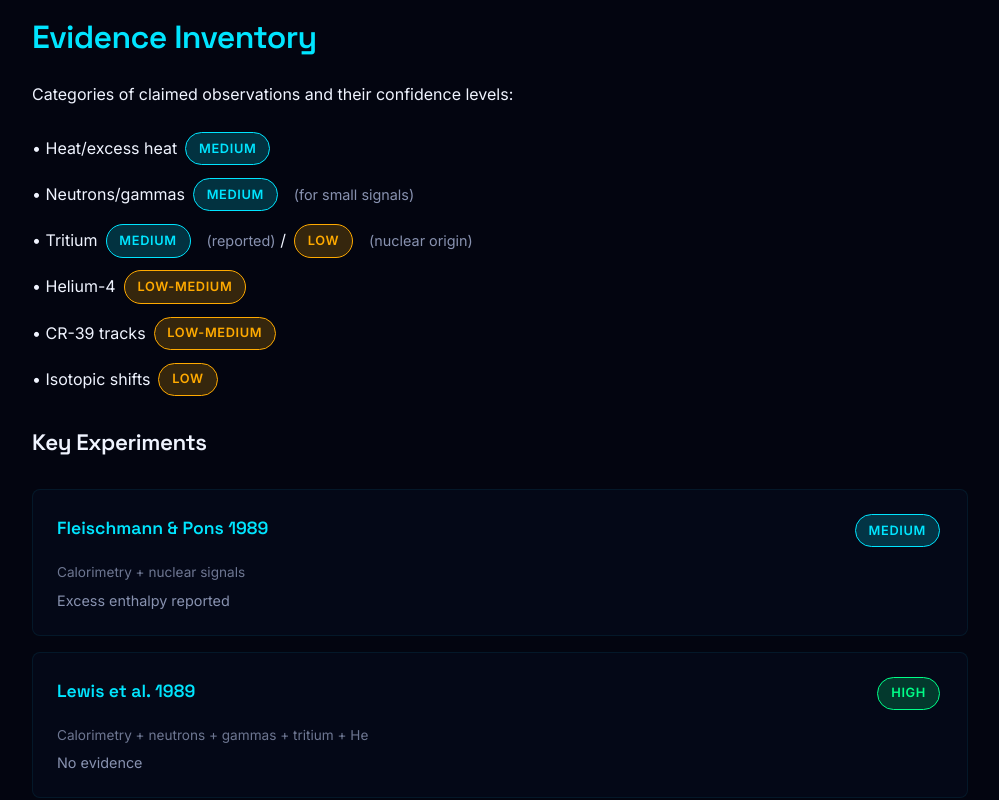
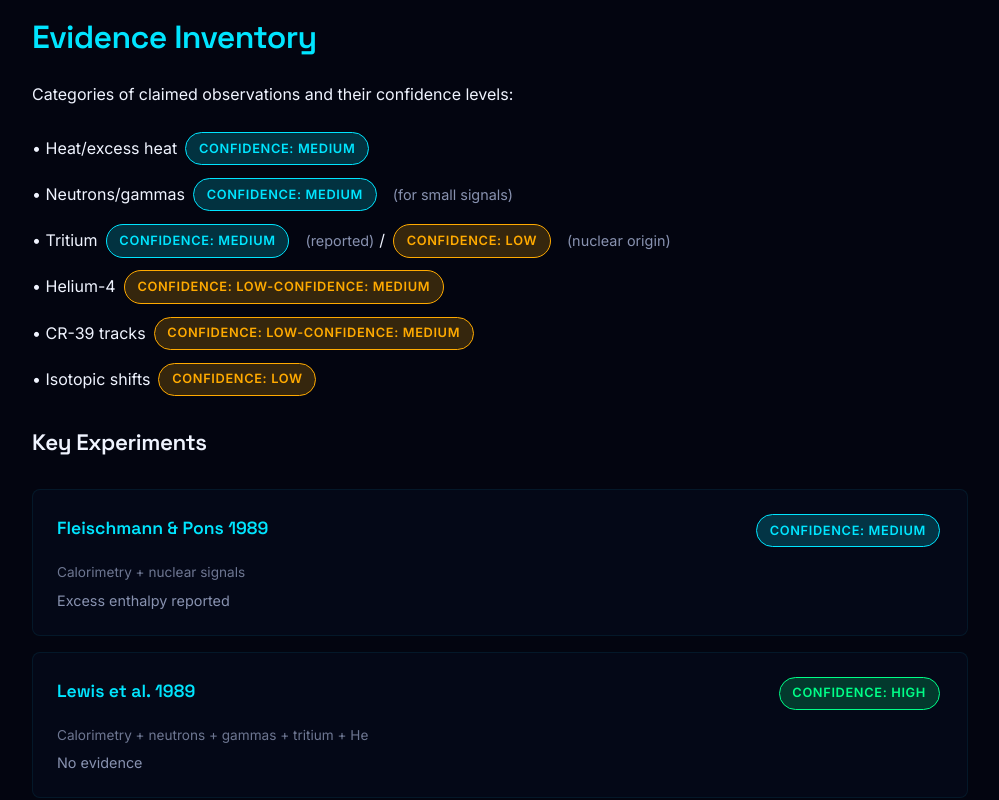
Before and after one commit to Xfaang/cold-fusion, a React (Vite) app: page / in a window 1280 px wide. Shown: the part 2680-3480 px from the top of the page, without its empty margins (280-1279 px from the left). Built offline with nearby package versions, Linux system fonts and the light colour scheme.

Commit message:
fix: add 'Pewność:' / 'Confidence:' prefix to badges

```diff
--- a/src/i18n.ts
+++ b/src/i18n.ts
@@ -22,10 +22,10 @@ export const translations = {
     partnership: "Współpraca",
 
     // Confidence badges
-    confidenceHigh: "Wysoka",
-    confidenceMedium: "Średnia",
-    confidenceLow: "Niska",
-    confidenceVeryLow: "Bardzo Niska",
+    confidenceHigh: "Pewność: Wysoka",
+    confidenceMedium: "Pewność: Średnia",
+    confidenceLow: "Pewność: Niska",
+    confidenceVeryLow: "Pewność: Bardzo Niska",
 
     // Introduction content
     introContent1: "Zimna fuzja (LENR) odnosi się do twierdzeń o energii o skali jądrowej w układach materii skondensowanej w temperaturze otoczenia. Dobrze kontrolowane replikacje nie wykazują silnej produkcji energii netto. Część badań donosi o przerywanym nadmiarze ciepła. Ponowna ocena Nature z 2019 roku nie znalazła dowodów. Nature z 2025 roku poinformował, że elektrochemiczne ładowanie zwiększyło wydajność neutronów z fuzji D-D o ~15%.",
@@ -225,10 +225,10 @@ export const translations = {
     partnership: "Partnership",
 
     // Confidence badges
-    confidenceHigh: "High",
-    confidenceMedium: "Medium",
-    confidenceLow: "Low",
-    confidenceVeryLow: "Very Low",
+    confidenceHigh: "Confidence: High",
+    confidenceMedium: "Confidence: Medium",
+    confidenceLow: "Confidence: Low",
+    confidenceVeryLow: "Confidence: Very Low",
 
     // Introduction content
     introContent1: "Cold fusion (LENR) refers to claims of nuclear-scale energy in condensed-matter systems at ambient temperatures. Well-controlled replications find no strong net energy production. A subset reports intermittent excess heat. 2019 Nature re-evaluation found no evidence. 2025 Nature reported electrochemical loading boosted D-D fusion neutron yield by ~15%.",
```
